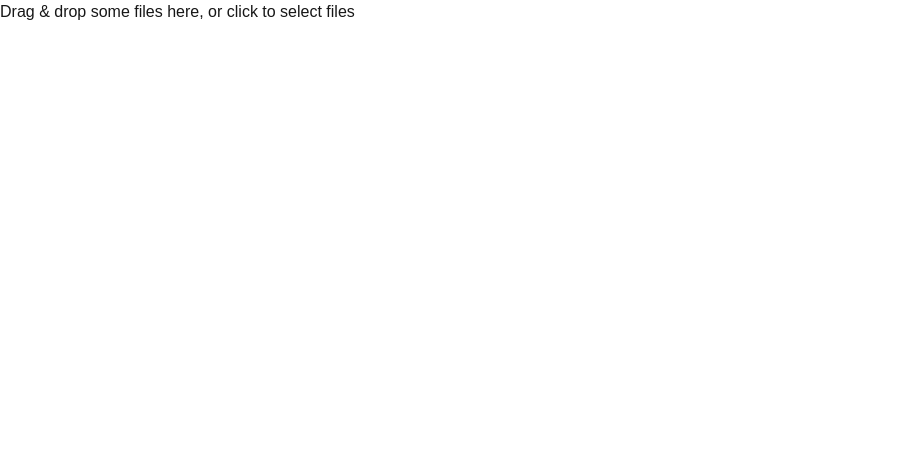
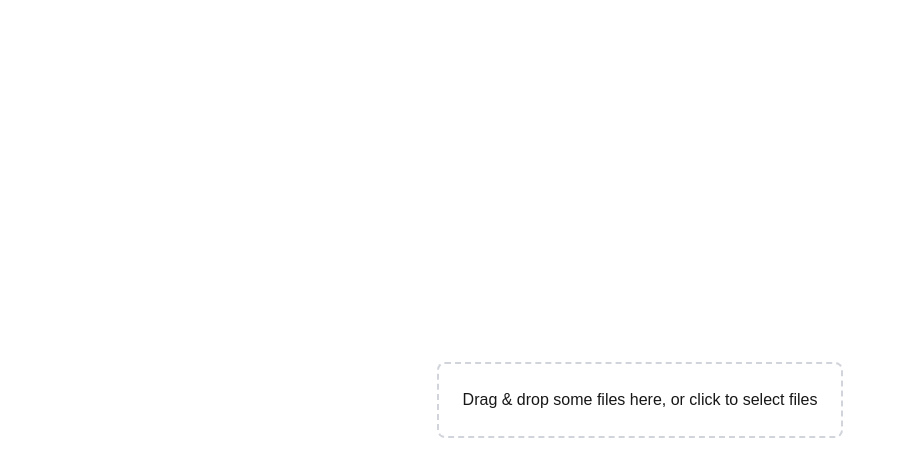
Before and after one commit to RenaudBernier/QuizTogether, a Next.js app in the folder quizapp/: page / in a window 1280 px wide. Shown: the top 476 px of the page, without its empty margins (0-905 px from the left). Built offline with nearby package versions, Linux system fonts and the light colour scheme.

Commit message:
fixed Tailwind

```diff
--- a/quizapp/tailwind.config.js
+++ b/quizapp/tailwind.config.js
@@ -1,8 +1,12 @@
 /** @type {import('tailwindcss').Config} */
 module.exports = {
-  content: [],
+  content: [
+    "./src/pages/**/*.{js,ts,jsx,tsx,mdx}",
+    "./src/components/**/*.{js,ts,jsx,tsx,mdx}",
+    "./src/app/**/*.{js,ts,jsx,tsx,mdx}",
+  ],
   theme: {
     extend: {},
   },
   plugins: [],
-}
+};
```
Also changed, not shown: 2 other files (tests, documents, lock files or other folders).
